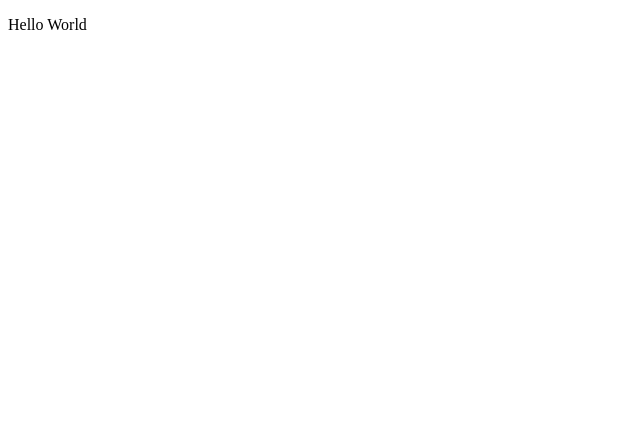
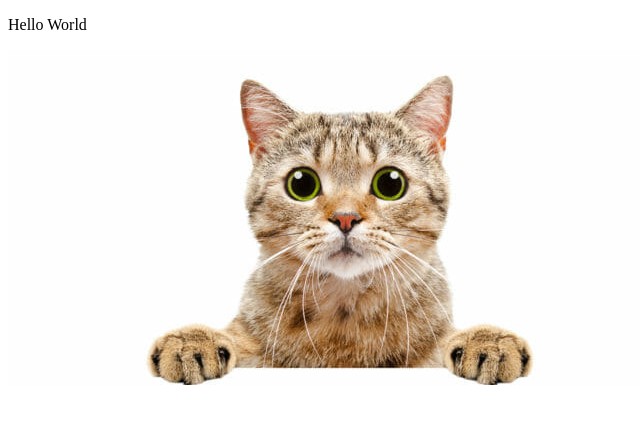
Before and after one commit to Hacking-NASSA-with-HTML/our-cool-project, a plain HTML site: page index.html in a window 1280 px wide. Shown: the whole page, without its empty margins (0-640 px from the left). Drawn offline with Linux system fonts and the light colour scheme.

Commit message:
feat: add image

```diff
--- a/index.html
+++ b/index.html
@@ -7,5 +7,8 @@
 </head>
 <body>
 <p>Hello World</p>
+<div class="image">
+    <img src="./cat.jpg" alt="">
+</div>
 </body>
 </html>
```
Also changed, not shown: cat.jpg (added).
